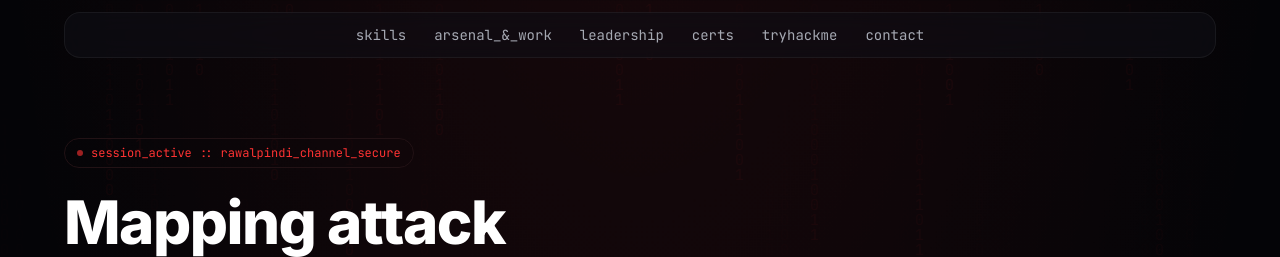
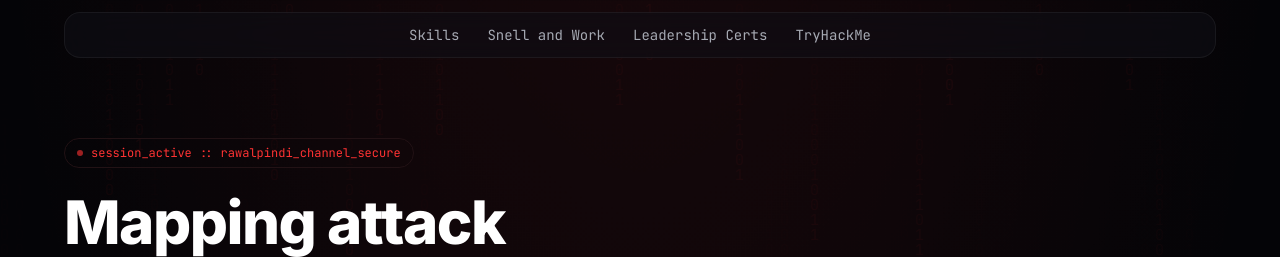
Before and after one commit to MaheenRizwan23/portfoilo, a plain HTML site: page index.html in a window 1280 px wide. Shown: the top 257 px of the page. Drawn offline with nearby package versions, Linux system fonts and the light colour scheme; animation ran at ten frames a second.

Commit message:
Add files via upload

```diff
--- a/index.html
+++ b/index.html
@@ -192,24 +192,20 @@
 <header id="navbar" class="fixed top-0 inset-x-0 z-50 transition-all duration-300">
   <nav class="glass mx-auto mt-3 max-w-6xl rounded-2xl px-5 py-3 flex items-center justify-center">
     <div class="hidden md:flex items-center gap-7 mono text-sm text-[var(--text-mid)]">
-      <a href="#skills" class="nav-link">skills</a>
-      <a href="#work" class="nav-link">arsenal_&_work</a>
-      <a href="#leadership" class="nav-link">leadership</a>
-      <a href="#certs" class="nav-link">certs</a>
-      <a href="#thm" class="nav-link">tryhackme</a>
-      <a href="#contact" class="nav-link">contact</a>
+      <a href="#skills" class="nav-link">Skills</a>
+      <a href="#work" class="nav-link">Snell and Work</a>
+      <a href="#leadership" class="nav-link">Leadership Certs</a>
+      <a href="#thm" class="nav-link">TryHackMe</a>
     </div>
     <button id="menu-btn" class="md:hidden text-white ml-auto" aria-label="Toggle menu" aria-expanded="false">
       <i data-lucide="menu" class="w-6 h-6"></i>
     </button>
   </nav>
   <div id="mobile-menu" class="hidden md:hidden mx-4 mt-2 glass rounded-2xl px-5 py-4 flex flex-col gap-4 mono text-sm text-[var(--text-mid)]">
-    <a href="#skills" class="nav-link">skills</a>
-    <a href="#work" class="nav-link">arsenal_&_work</a>
-    <a href="#leadership" class="nav-link">leadership</a>
-    <a href="#certs" class="nav-link">certs</a>
-    <a href="#thm" class="nav-link">tryhackme</a>
-    <a href="#contact" class="nav-link">contact</a>
+    <a href="#skills" class="nav-link">Skills</a>
+    <a href="#work" class="nav-link">Snell and Work</a>
+    <a href="#leadership" class="nav-link">Leadership Certs</a>
+    <a href="#thm" class="nav-link">TryHackMe</a>
   </div>
 </header>
 
@@ -297,7 +293,7 @@
   <div class="max-w-6xl mx-auto">
     <div class="reveal">
       <p class="section-eyebrow accent-text-dim text-xs mb-2">02 // deployments</p>
-      <h2 class="text-3xl sm:text-4xl font-bold text-white mb-8">Arsenal, Projects & Work</h2>
+      <h2 class="text-3xl sm:text-4xl font-bold text-white mb-8">Snell and Work</h2>
     </div>
 
     <div class="reveal flex gap-2 p-1.5 rounded-xl border border-[var(--card-border)] w-fit mb-10 mono text-sm">
@@ -360,9 +356,9 @@
   <div class="max-w-6xl mx-auto">
     <div class="reveal">
       <p class="section-eyebrow accent-text-dim text-xs mb-2">03 // impact_log</p>
-      <h2 class="text-3xl sm:text-4xl font-bold text-white mb-10">Leadership &amp; Impact</h2>
+      <h2 class="text-3xl sm:text-4xl font-bold text-white mb-10">Leadership Certs</h2>
     </div>
-    <div class="card rounded-2xl p-8 reveal">
+    <div class="card rounded-2xl p-8 reveal mb-12">
       <h3 class="font-bold text-white text-lg mb-1">Female Coordinator @ Technology & Innovation Society (AWKUM)</h3>
       <p class="mono text-xs text-[var(--text-low)] mb-5">AWKUM Students Council</p>
       <div class="grid sm:grid-cols-2 gap-6">
@@ -376,17 +372,9 @@
         </div>
       </div>
     </div>
-  </div>
-</section>
 
-<div class="max-w-6xl mx-auto px-5"><div class="divider-line"></div></div>
-
-<!-- ============ CERTIFICATIONS ============ -->
-<section id="certs" class="relative z-10 py-20 px-5">
-  <div class="max-w-6xl mx-auto">
     <div class="reveal">
-      <p class="section-eyebrow accent-text-dim text-xs mb-2">04 // credentials</p>
-      <h2 class="text-3xl sm:text-4xl font-bold text-white mb-10">Certifications &amp; Training</h2>
+      <h3 class="text-2xl font-bold text-white mb-6">Certifications &amp; Training</h3>
     </div>
     <div class="grid sm:grid-cols-2 gap-4">
       <div class="card rounded-xl p-5 flex items-start gap-3 reveal">
@@ -442,7 +430,7 @@
   <div class="max-w-6xl mx-auto">
     <div class="reveal">
       <p class="section-eyebrow accent-text-dim text-xs mb-2">05 // platform_standings</p>
-      <h2 class="text-3xl sm:text-4xl font-bold text-white mb-6">TryHackMe Training Breakdown</h2>
+      <h2 class="text-3xl sm:text-4xl font-bold text-white mb-6">TryHackMe</h2>
     </div>
 
     <div class="card rounded-2xl p-6 mb-10 flex flex-wrap gap-8 reveal">
```
